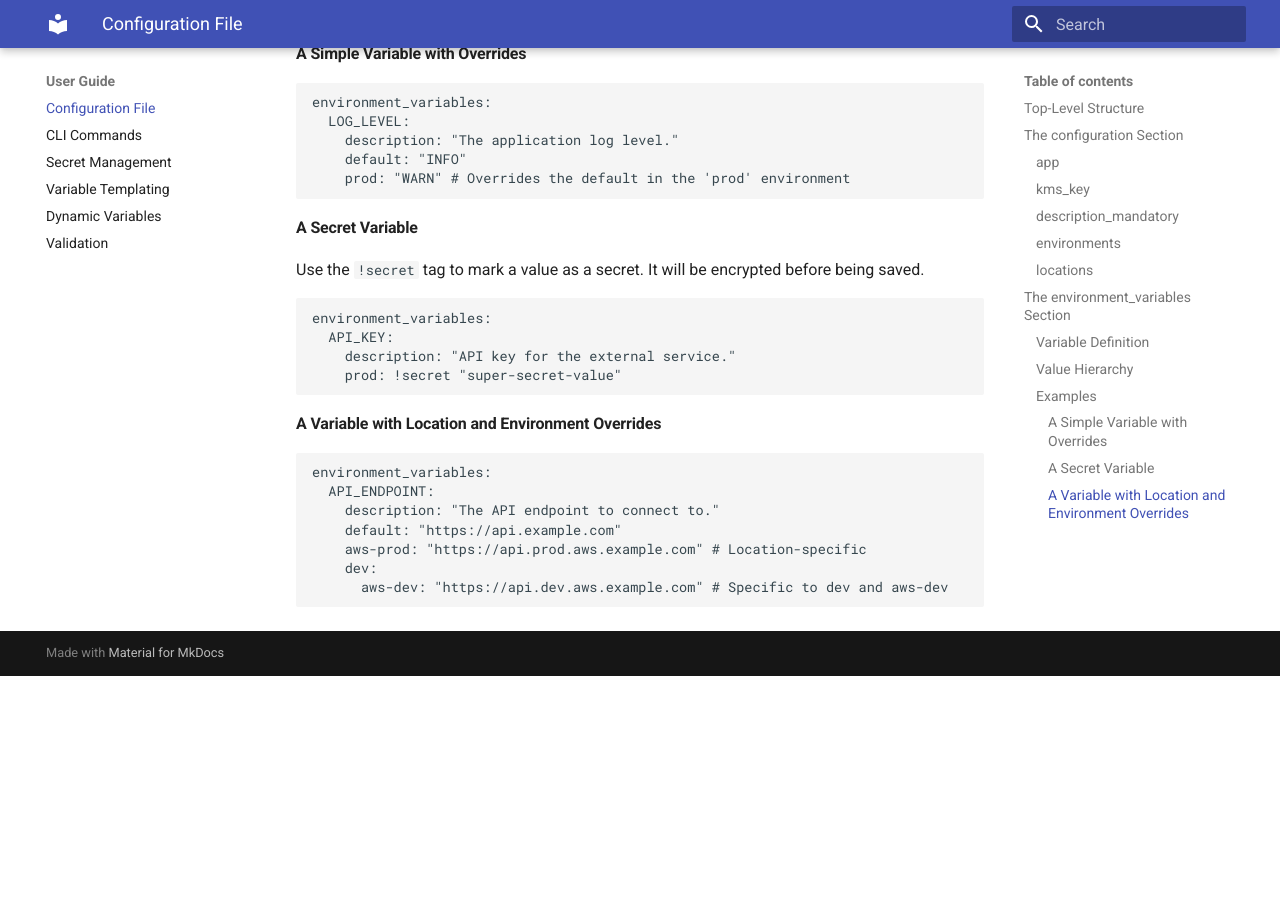
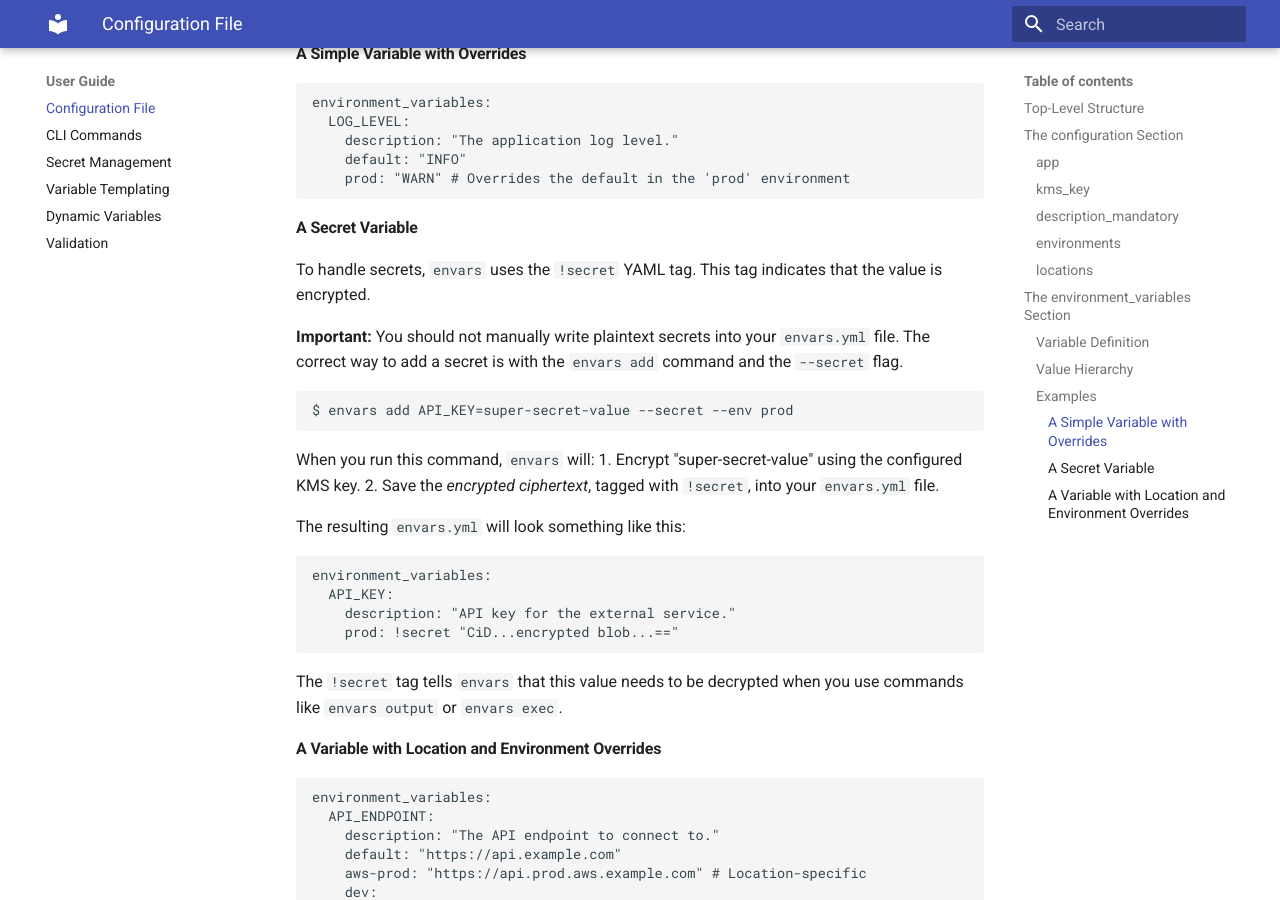
Before and after one commit to timeoutdigital/envars2, an MkDocs documentation site: the page built from docs/user-guide/01-configuration-file.md, in a window 1280 px wide and 900 px high, scrolled down 2792 px. Built offline with MkDocs 1.6.1 and Material for MkDocs 9.7.7, drawn with Linux system fonts in a browser that asks for light colours; before the commit the page ends 3468 px from its top, so only the background shows below that.

Commit message:
docs: Clarify secret handling in configuration
The previous documentation for secret variables could be misleading. It
implied that adding a  tag to a value in the
file and saving it would cause the value to be encrypted.

This is not correct. Encryption is handled by the
command, not by a file-watching or editor-integration feature.

This commit updates the documentation to clarify that  is a
YAML tag used to mark already-encrypted values and that the correct way
to add and encrypt a new secret is to use the
command.

````diff
--- a/docs/user-guide/01-configuration-file.md
+++ b/docs/user-guide/01-configuration-file.md
@@ -109,14 +109,28 @@ environment_variables:
 
 #### A Secret Variable
 
-Use the `!secret` tag to mark a value as a secret. It will be encrypted before being saved.
+To handle secrets, `envars` uses the `!secret` YAML tag. This tag indicates that the value is encrypted.
+
+**Important:** You should not manually write plaintext secrets into your `envars.yml` file. The correct way to add a secret is with the `envars add` command and the `--secret` flag.
+
+```bash
+$ envars add API_KEY=super-secret-value --secret --env prod
+```
+
+When you run this command, `envars` will:
+1.  Encrypt "super-secret-value" using the configured KMS key.
+2.  Save the *encrypted ciphertext*, tagged with `!secret`, into your `envars.yml` file.
+
+The resulting `envars.yml` will look something like this:
 
 ```yaml
 environment_variables:
   API_KEY:
     description: "API key for the external service."
-    prod: !secret "super-secret-value"
+    prod: !secret "CiD...encrypted blob...=="
 ```
+
+The `!secret` tag tells `envars` that this value needs to be decrypted when you use commands like `envars output` or `envars exec`.
 
 #### A Variable with Location and Environment Overrides
 
````
